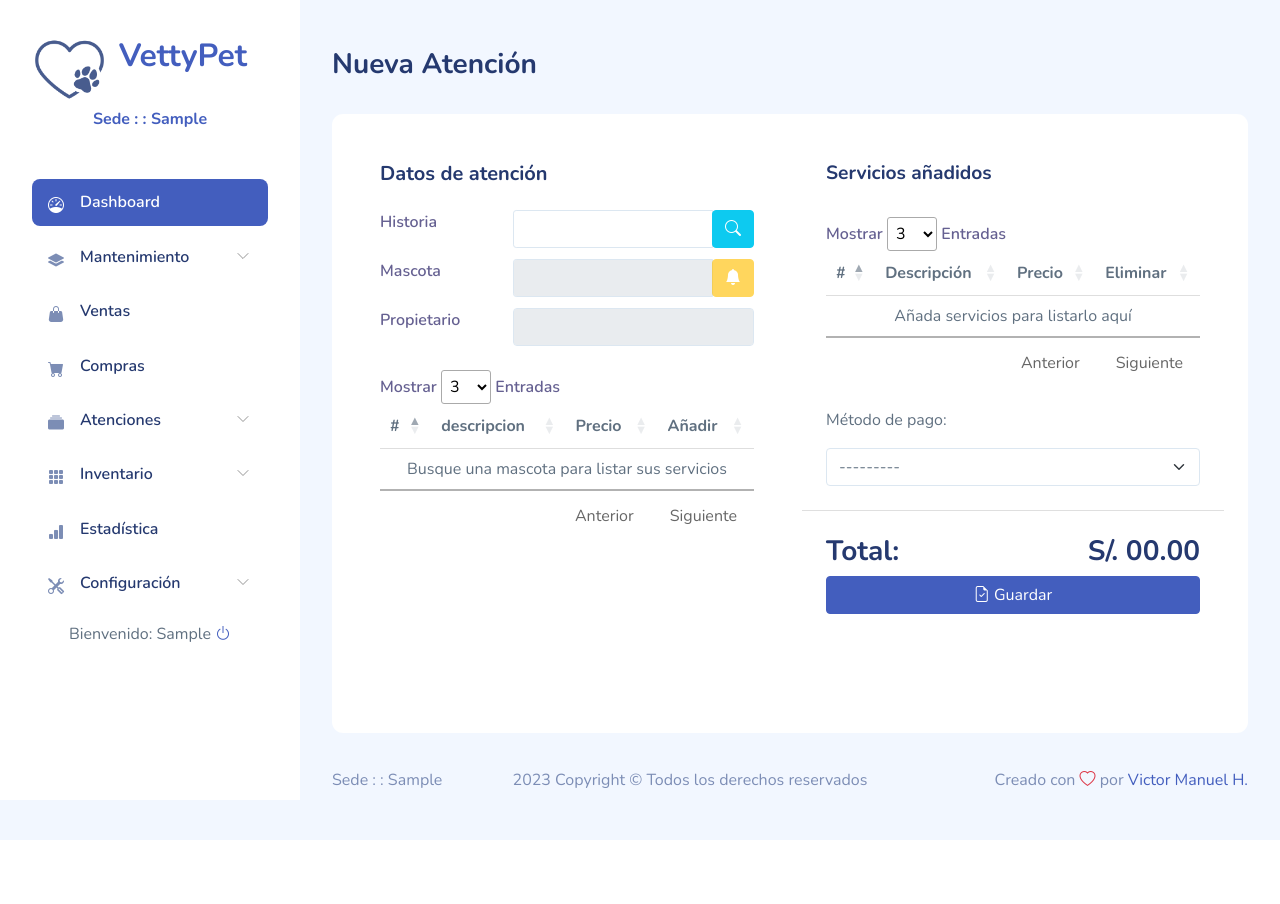
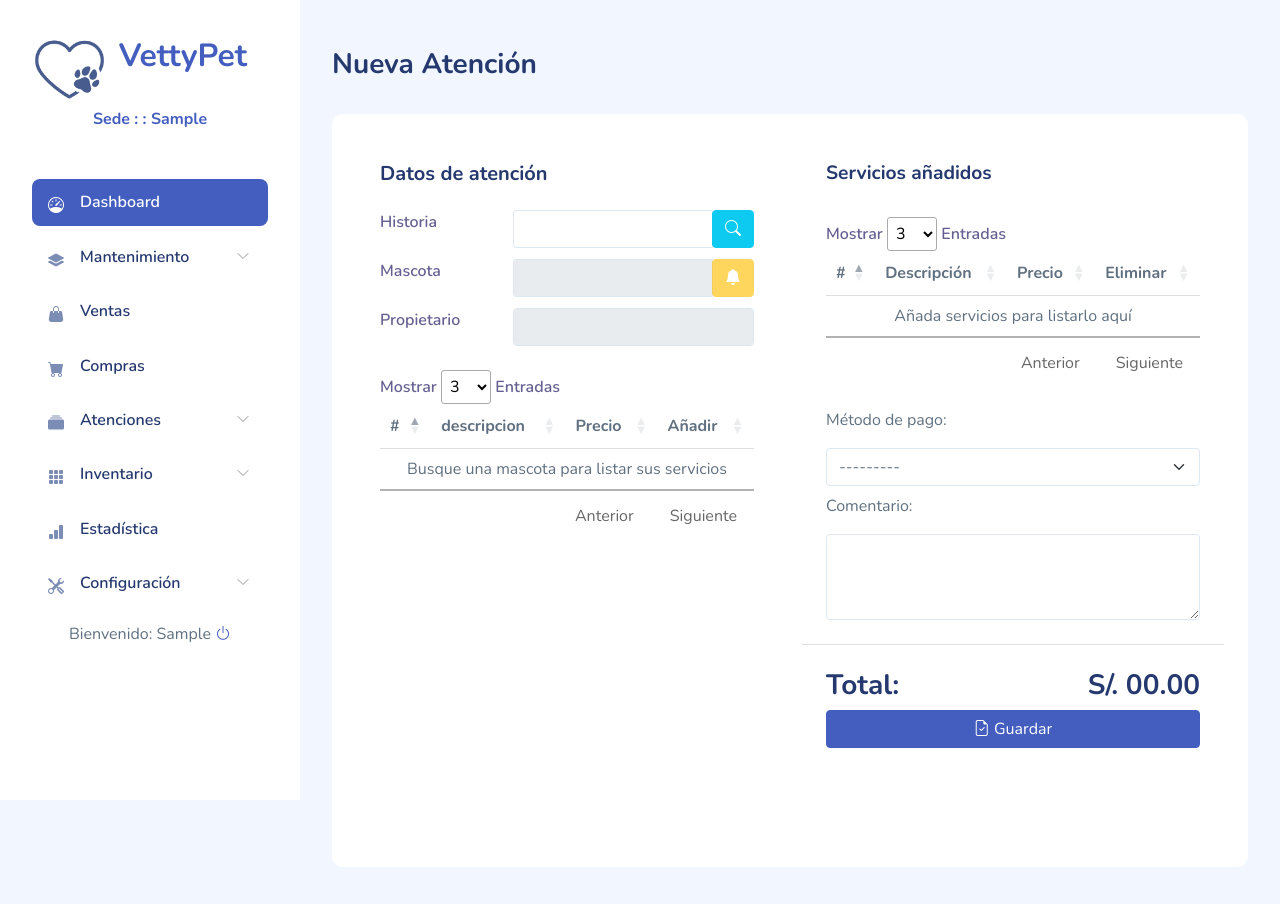
Before and after one commit to Vitonel0404/mimascota-dev, a Django app: page /registrar_atencion/ in a window 1280 px wide. Shown: the top 904 px of the page. Before the commit the page ends 840 px from the top, so only its background shows below. Run offline with Django 3.2, Linux system fonts and the light colour scheme; a user stored in the database is signed in; tables that the repository leaves empty hold one stand-in row (values such as "Sample post"); some libraries are stand-ins or nearby versions.

Commit message:
comentario en atencion agregado

```diff
--- a/apps/gestion/models.py
+++ b/apps/gestion/models.py
@@ -110,6 +110,7 @@ class Atencion(models.Model):
     salida=models.DateTimeField(auto_now_add=False,auto_now=True)
     estado=models.BooleanField(null=False,default=False)
     id_metodo_pago=models.ForeignKey('MetodoPago',on_delete=models.DO_NOTHING, blank=False, null=False)
+    comentario = models.TextField(blank= True, null=True)
     usuario=models.ForeignKey(Usuario,on_delete=models.DO_NOTHING, blank=False, null=False)
     id_sucursal=models.ForeignKey(Sucursal,on_delete=models.DO_NOTHING, blank=False, null=False)
 
--- a/apps/gestion/views.py
+++ b/apps/gestion/views.py
@@ -649,7 +649,7 @@ class RegistrarAtencionView(PermissionRequiredMixin,ValidatedStatusEmpresaMixin,
         id_sucursal = request.user.id_sucursal
         nuevo_numero_atencion = self.generarNumeroAtencion(id_sucursal)
         formulario= self.form_class({'id_atencion':new_id,'numero_atencion':nuevo_numero_atencion,'id_mascota':request.POST['id_mascota'],
-        'monto_total':request.POST['monto_total'], 'estado':False,'id_metodo_pago':request.POST['id_metodo_pago'],
+        'monto_total':request.POST['monto_total'], 'estado':False,'id_metodo_pago':request.POST['id_metodo_pago'],'comentario':request.POST['comentario'],
         'usuario':request.POST['usuario'],'id_sucursal':id_sucursal})
         if formulario.is_valid():
             formulario.save()
@@ -872,9 +872,10 @@ def export_historial_mascota(request, id_mascota):
             #'id_atencion':h[0],
             #'mascota':h[1],
             'servicio':h[2],
-            'monto':h[3],
-            'fecha':h[4],
-
+            'comentario':h[3],
+            'monto':h[4],
+            'entrada':h[5],
+            'salida':h[6],
         })
 
     context={
--- a/static/js/servicio-atencion/FunctionsRegistrarAtencion.js
+++ b/static/js/servicio-atencion/FunctionsRegistrarAtencion.js
@@ -333,6 +333,7 @@ async function registrarAtencion(){
         form.append('id_metodo_pago',document.querySelector('#id_metodo_pago').value.trim());
         form.set('numero_historia',form.get('numero_historia').trim());
         form.set('monto_total',form.get('monto_total').trim());
+        form.append('comentario',document.querySelector('#comentario').value.trim());
         form.append('id_mascota',id_mascota);
         let appendServicios = {};
         let servicios_ready={}
@@ -529,6 +530,7 @@ function cleanData(){
     acum=0;
     listaServicios=[];
     slctTipoPago.value='';
+    document.querySelector('#comentario').value='';
 }
 ///////////////////////////////////////////////////////////////////////////
 function cleanModal(){
--- a/veterinaria/Templates/pagopendiente.html
+++ b/veterinaria/Templates/pagopendiente.html
@@ -11,8 +11,8 @@
       <br>
       <p class="card-text">Su sistema actualmente presenta una deuda, realice el pago correspondiente en agentes BCP o Interbank</p>
 
-      <p class="card-text fw-bolder">BCP: XXXXXXXXXXXXXXXXXX</p>
-      <p class="card-text fw-bolder">Interbank: XXXXXXXXXXXXXXXXXX </p>
+      <p class="card-text fw-bolder">BCP: 30575478475069 / CCI: 00230517547847506918 - Victor Huertas</p>
+      <p class="card-text fw-bolder">Interbank: 8983346000890 / CCI: 00389801334600089046 - Victor Huertas </p>
 
       <p class="card-text"><strong class="fw-bold"> Si usted está seguro/a que no tiene ninguna deuda presente</strong>,
       comuníquese con el administrador del sistema al correo: victor0404.vmhm@gmail.com</p>
--- a/veterinaria/Templates/registrar_atencion.html
+++ b/veterinaria/Templates/registrar_atencion.html
@@ -121,6 +121,10 @@
                                                     {% endfor %}
                                                 </select>
                                             </div>
+                                            <div class="pt-2">
+                                                <p class="text-firts">Comentario:</p>
+                                                <textarea class="form-control" name="Comentario" id="comentario" cols="3" rows="3"></textarea>
+                                            </div>
                                         </div>
                                         <div class="card-footer">
                                             <div class="row">
```
Also changed, not shown: modificaciones/cambios 7-01-2024.sql (added, +26 -0 lines), apps/gestion/migrations/0010_atencion_comentario.py (added).
